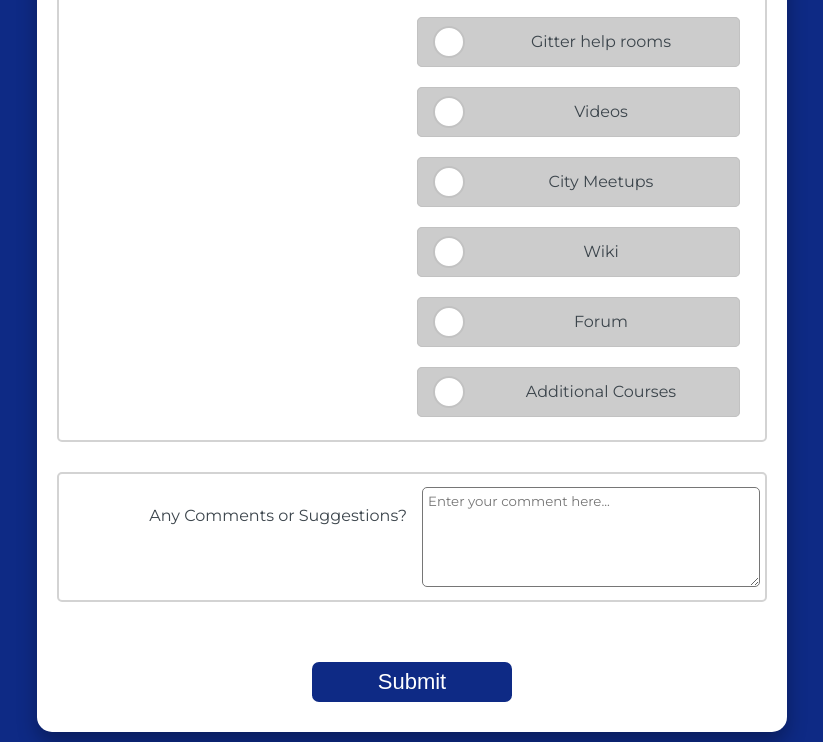
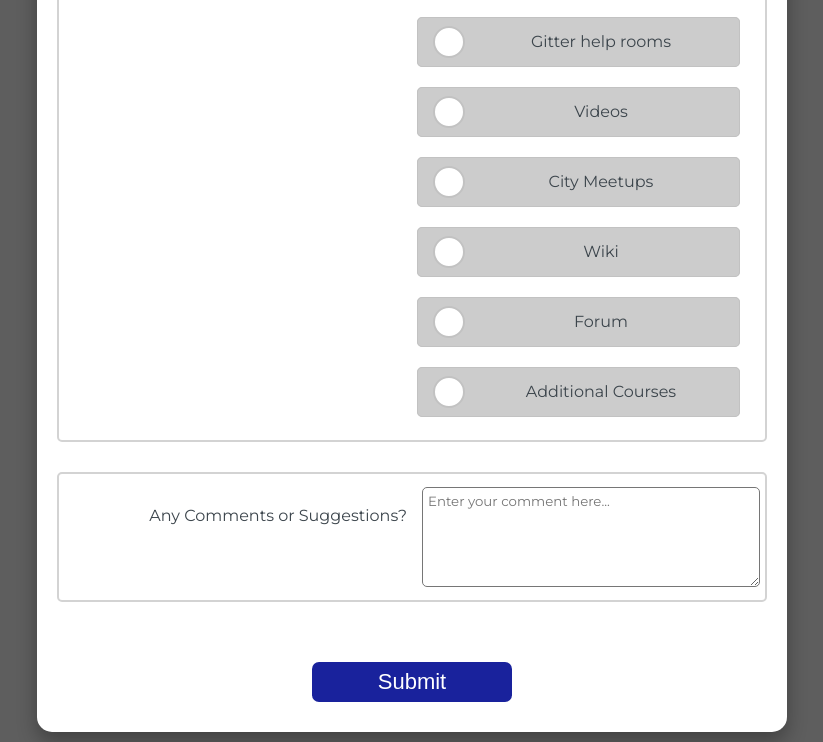
Before and after one commit to Kinetic639/Survey-form-freeCodeCamp, a plain HTML site: page index.html in a window 1280 px wide. Shown: the part 1083-1825 px from the top of the page, without its empty margins (228-1051 px from the left). Drawn offline with Linux system fonts and the light colour scheme.

Commit message:
poprawki kolor tła

```diff
--- a/scss/_base.scss
+++ b/scss/_base.scss
@@ -22,7 +22,7 @@ html {
   color: $color-grey-dark-2;
 }
 body {
-  background-color: $color-primary;
+  background-color: $color-backgrund;
   font-size: 1.6rem;
   line-height: 2.4rem;
 }
--- a/scss/_variables.scss
+++ b/scss/_variables.scss
@@ -1,6 +1,6 @@
 //Colors
-
-$color-primary: #0e2a85;
+$color-backgrund: #5e5e5e;
+$color-primary: #19229c;
 $color-primary-light: #5562eb;
 $color-white: #fff;
 $color-black: #000;
```
Also changed, not shown: css/main.css.
